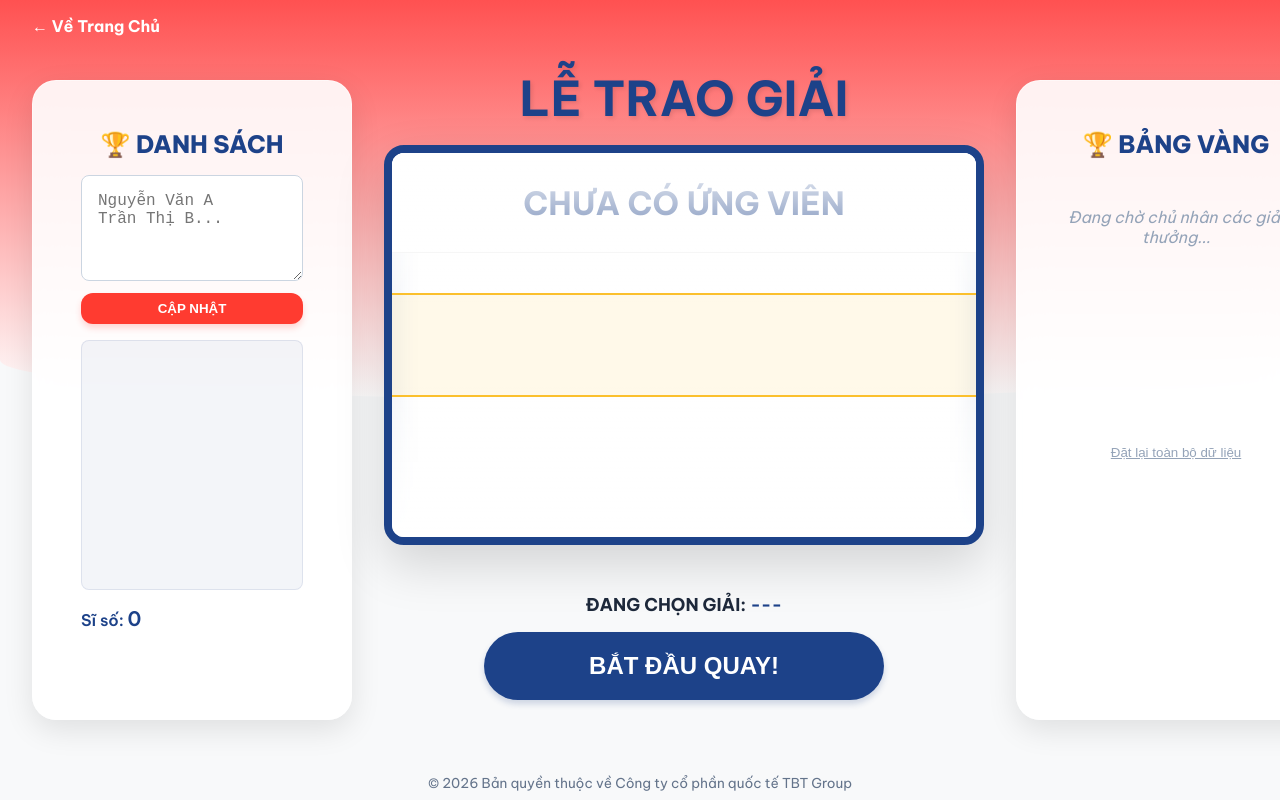
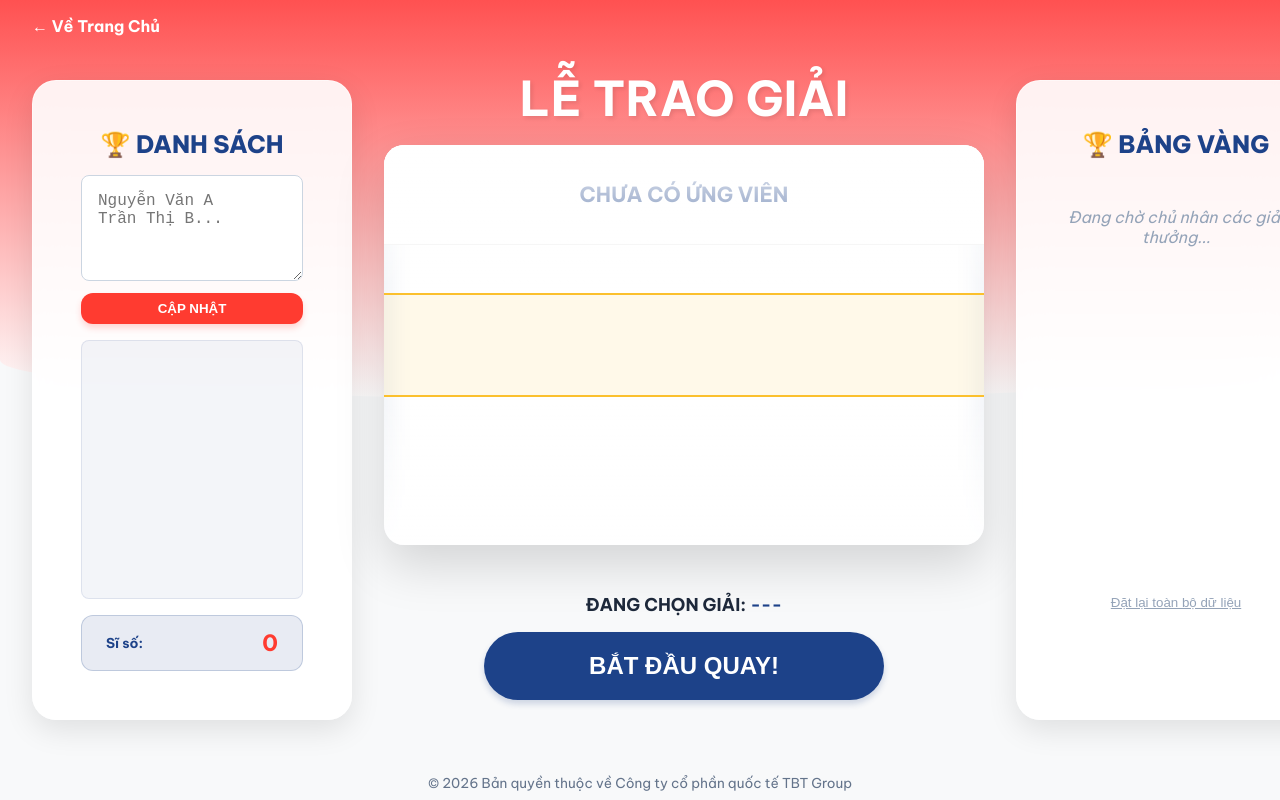
Before and after one commit to andtptit/luckywheel_1904, a website built with Vite: page award.html in a window 1280 px wide. Shown: the top 800 px of the page. Built offline with nearby package versions, Linux system fonts and the light colour scheme; some packages are replaced by stand-ins of ours; no server answers; the database is empty.

Commit message:
UI: Final refinements for Slot Machine alignment and font sizing

```diff
--- a/award.html
+++ b/award.html
@@ -1,12 +1,15 @@
 <!DOCTYPE html>
 <html lang="en">
+
 <head>
     <meta charset="UTF-8">
     <meta name="viewport" content="width=device-width, initial-scale=1.0">
     <title>Lễ Trao Giải Học Bổng</title>
     <link rel="stylesheet" href="./style.css">
-    <link href="https://fonts.googleapis.com/css2?family=Be+Vietnam+Pro:wght@400;600;700;800&display=swap" rel="stylesheet">
+    <link href="https://fonts.googleapis.com/css2?family=Be+Vietnam+Pro:wght@400;600;700;800&display=swap"
+        rel="stylesheet">
 </head>
+
 <body class="award-body">
     <nav style="position: absolute; top: 0; left: 0; padding: 1rem 2rem; z-index: 10;">
         <a href="./index.html" style="color: white; text-decoration: none; font-weight: bold;">← Về Trang Chủ</a>
@@ -17,22 +20,24 @@
         <div class="glass-panel side-panel">
             <h2 class="panel-title">🏆 DANH SÁCH</h2>
             <div class="form-group" style="margin-bottom: 1rem;">
-                <textarea id="candidateInput" class="form-control" rows="4" placeholder="Nguyễn Văn A&#10;Trần Thị B..."></textarea>
-                <button id="btnLoadCandidates" class="btn btn-secondary" style="width: 100%; margin-top: 0.5rem; padding: 0.5rem;">CẬP NHẬT</button>
+                <textarea id="candidateInput" class="form-control" rows="4"
+                    placeholder="Nguyễn Văn A&#10;Trần Thị B..."></textarea>
+                <button id="btnLoadCandidates" class="btn btn-secondary"
+                    style="width: 100%; margin-top: 0.5rem; padding: 0.5rem;">CẬP NHẬT</button>
             </div>
 
             <div class="candidate-list" id="candidateList" style="flex-grow: 1; margin-top: 0;">
                 <!-- Candidates -->
             </div>
 
-            <div style="font-weight: 600; color: var(--primary); margin-top: 1rem;">
-                Sĩ số: <span id="candidateCount" style="font-size: 1.25rem;">0</span>
+            <div class="candidate-count-badge">
+                Sĩ số: <span id="candidateCount">0</span>
             </div>
         </div>
 
         <!-- Cột giữa: VÒNG QUAY -->
         <div class="center-panel">
-            <h1 class="main-title" style="font-size: 3rem; text-shadow: 2px 2px 4px rgba(0,0,0,0.1);">LỄ TRAO GIẢI</h1>
+            <h1 class="main-title" style="font-size: 3rem; text-shadow: 2px 2px 4px rgba(0,0,0,0.1); color: #ffffff;">LỄ TRAO GIẢI</h1>
 
             <div class="slot-machine-container" id="awardSlotMachine" style="margin-bottom: 2rem;">
                 <div class="slot-overlay-top"></div>
@@ -46,15 +51,19 @@
                 <!-- Options re-rendered by JS -->
             </div>
 
-            <p style="font-weight: bold; color: var(--text-light); text-transform: uppercase; margin-bottom: 1rem; font-size: 1.1rem;">
+            <p
+                style="font-weight: bold; color: var(--text-light); text-transform: uppercase; margin-bottom: 1rem; font-size: 1.1rem;">
                 ĐANG CHỌN GIẢI: <span id="currentAwardDisplay" style="color: var(--primary);">---</span>
             </p>
 
-            <div style="display: flex; gap: 1rem; width: 100%; max-width: 400px; justify-content: center; margin-bottom: 2rem;">
-                <button id="spinAwardBtn" class="btn btn-primary btn-lg" style="flex: 1; font-size: 1.5rem; border-radius: 50px; padding: 1.25rem;" disabled>
+            <div
+                style="display: flex; gap: 1rem; width: 100%; max-width: 400px; justify-content: center; margin-bottom: 2rem;">
+                <button id="spinAwardBtn" class="btn btn-primary btn-lg"
+                    style="flex: 1; font-size: 1.5rem; border-radius: 50px; padding: 1.25rem;" disabled>
                     BẮT ĐẦU QUAY!
                 </button>
-                <button id="stopAwardBtn" class="btn btn-secondary btn-lg" style="flex: 1; font-size: 1.5rem; border-radius: 50px; padding: 1.25rem; display: none; background: #ff3b30; color: white;">
+                <button id="stopAwardBtn" class="btn btn-secondary btn-lg"
+                    style="flex: 1; font-size: 1.5rem; border-radius: 50px; padding: 1.25rem; display: none; background: #ff3b30; color: white;">
                     DỪNG LẠI!
                 </button>
             </div>
@@ -63,11 +72,15 @@
         <!-- Cột phải: BẢNG VÀNG -->
         <div class="glass-panel side-panel">
             <h2 class="panel-title">🏆 BẢNG VÀNG</h2>
-            <div class="candidate-list" id="goldenBoardList" style="flex-grow: 1; margin-top: 0; background: transparent; border: none; padding: 0;">
-                <p style="text-align: center; color: #94a3b8; font-style: italic; margin-top: 2rem;">Đang chờ chủ nhân các giải thưởng...</p>
+            <div class="candidate-list" id="goldenBoardList"
+                style="flex-grow: 1; margin-top: 0; background: transparent; border: none; padding: 0;">
+                <p style="text-align: center; color: #94a3b8; font-style: italic; margin-top: 2rem;">Đang chờ chủ nhân
+                    các giải thưởng...</p>
             </div>
             <div style="text-align: center; margin-top: 1rem;">
-                <button id="btnClearGoldenBoard" style="background: transparent; border: none; color: #94a3b8; text-decoration: underline; cursor: pointer;">Đặt lại toàn bộ dữ liệu</button>
+                <button id="btnClearGoldenBoard"
+                    style="background: transparent; border: none; color: #94a3b8; text-decoration: underline; cursor: pointer;">Đặt
+                    lại toàn bộ dữ liệu</button>
             </div>
         </div>
 
@@ -78,9 +91,12 @@
         <div class="modal-content" style="border-color: var(--secondary);">
             <h2 class="modal-title" style="color: var(--primary);">SÉC TRÚNG THƯỞNG 🏆</h2>
             <p style="color: var(--text-light); margin-bottom: 0.5rem;">Người may mắn nhất là:</p>
-            <h3 style="font-size: 2rem; color: var(--secondary); margin-bottom: 1rem; font-family: var(--font-heading);" id="winnerName"></h3>
+            <h3 style="font-size: 2rem; color: var(--secondary); margin-bottom: 1rem; font-family: var(--font-heading);"
+                id="winnerName"></h3>
             <p class="modal-prize" id="prizeText"></p>
-            <button class="btn btn-secondary" onclick="document.getElementById('resultModal').classList.remove('active')" style="flex-direction: row;">Xác Nhận & Xóa Tên</button>
+            <button class="btn btn-secondary"
+                onclick="document.getElementById('resultModal').classList.remove('active')"
+                style="flex-direction: row;">Xác Nhận & Xóa Tên</button>
         </div>
     </div>
 
@@ -90,4 +106,5 @@
         &copy; 2026 Bản quyền thuộc về Công ty cổ phần quốc tế TBT Group
     </footer>
 </body>
+
 </html>
--- a/js/slotUtils.js
+++ b/js/slotUtils.js
@@ -82,9 +82,12 @@ export class SlotMachine {
         // Winner frame cao 100px, nằm ở giữa container cao 400px -> top: 150px
         const winnerFrameOffset = 150;
 
-        // Vị trí của item trúng giải trong strip (lấy một item ở gần cuối dải để cuộn cho dài)
-        const itemsCount = this.strip.querySelectorAll('.slot-item').length;
-        const targetItemIndex = itemsCount - (this.items.length * 2) + winIndex;
+        // Luôn tìm item ở dải cuối cùng để đảm bảo vòng quay đủ dài
+        const allSlotItems = this.strip.querySelectorAll('.slot-item');
+        const itemsCount = allSlotItems.length;
+
+        // Tìm vị trí của winIndex trong dải cuối cùng
+        const targetItemIndex = itemsCount - this.items.length + winIndex;
 
         const finalY = -(targetItemIndex * this.itemHeight) + winnerFrameOffset;
 
--- a/style.css
+++ b/style.css
@@ -318,7 +318,7 @@ h1.main-title {
     width: 600px;
     height: 400px;
     background: #ffffff;
-    border: 8px solid var(--primary);
+    border: none; /* Bỏ viền theo yêu cầu */
     border-radius: 20px;
     overflow: hidden;
     box-shadow:
@@ -350,20 +350,23 @@ h1.main-title {
 
 .slot-item {
     height: 100px;
+    min-height: 100px;
+    max-height: 100px;
     display: flex;
     align-items: center;
     justify-content: center;
-    font-size: 2rem;
+    font-size: 1.3rem; /* Đã thu nhỏ 20% theo yêu cầu */
     font-weight: 700;
     color: var(--primary);
     border-bottom: 1px solid rgba(0, 0, 0, 0.05);
     background: #fff;
     text-transform: uppercase;
+    text-align: center;
 }
 
 .slot-item.winner-candidate {
     color: var(--secondary);
-    font-size: 2.2rem;
+    font-size: 1.8rem; /* Giảm tỷ lệ tương ứng */
 }
 
 .slot-overlay-top,
@@ -390,7 +393,7 @@ h1.main-title {
 /* Candidate List */
 .candidate-list {
     margin-top: 1rem;
-    max-height: 250px;
+    max-height: 400px; /* Tăng từ 250px lên 400px để dài ra */
     overflow-y: auto;
     background: rgba(29, 66, 137, 0.05);
     border-radius: 8px;
@@ -399,10 +402,11 @@ h1.main-title {
 }
 
 .candidate-item {
-    padding: 0.5rem;
+    padding: 0.4rem 0.5rem;
     border-bottom: 1px solid rgba(255, 255, 255, 0.05);
     display: flex;
     align-items: center;
+    font-size: 0.8rem; /* Giảm 20% từ 1rem */
 }
 
 .candidate-item::before {
@@ -413,6 +417,26 @@ h1.main-title {
 
 .candidate-item:last-child {
     border-bottom: none;
+}
+
+.candidate-count-badge {
+    margin-top: 1rem;
+    padding: 0.8rem 1.5rem; /* Tăng padding để dài ra */
+    background: rgba(29, 66, 137, 0.1);
+    border: 1px solid rgba(29, 66, 137, 0.2);
+    border-radius: 12px;
+    color: var(--primary);
+    font-weight: 700;
+    font-size: 0.85rem; /* Giảm 15% từ 1rem */
+    display: flex;
+    align-items: center;
+    justify-content: space-between;
+    width: 100%;
+}
+
+#candidateCount {
+    font-size: 1.4rem;
+    color: var(--secondary);
 }
 
 /* Prizes Select Panel */
```
